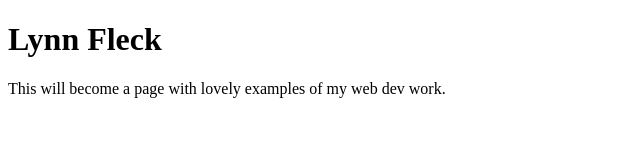
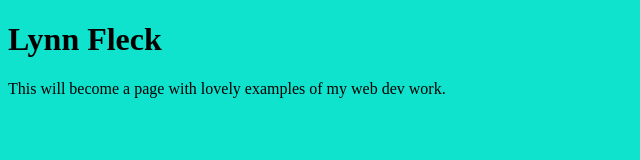
Before and after one commit to LynnFleck/LynnFleck.github.io, a plain HTML site: page index.html in a window 1280 px wide. Shown: the whole page, without its empty margins (0-640 px from the left). Drawn offline with Linux system fonts and the light colour scheme.

```diff
--- a/styles.css
+++ b/styles.css
@@ -1,3 +1,3 @@
 body {
-  background-color: peach;
+  background-color: #0fe2cd;
 }
```
Also changed, not shown: index.html (+1 -1 lines), 1 other file.
